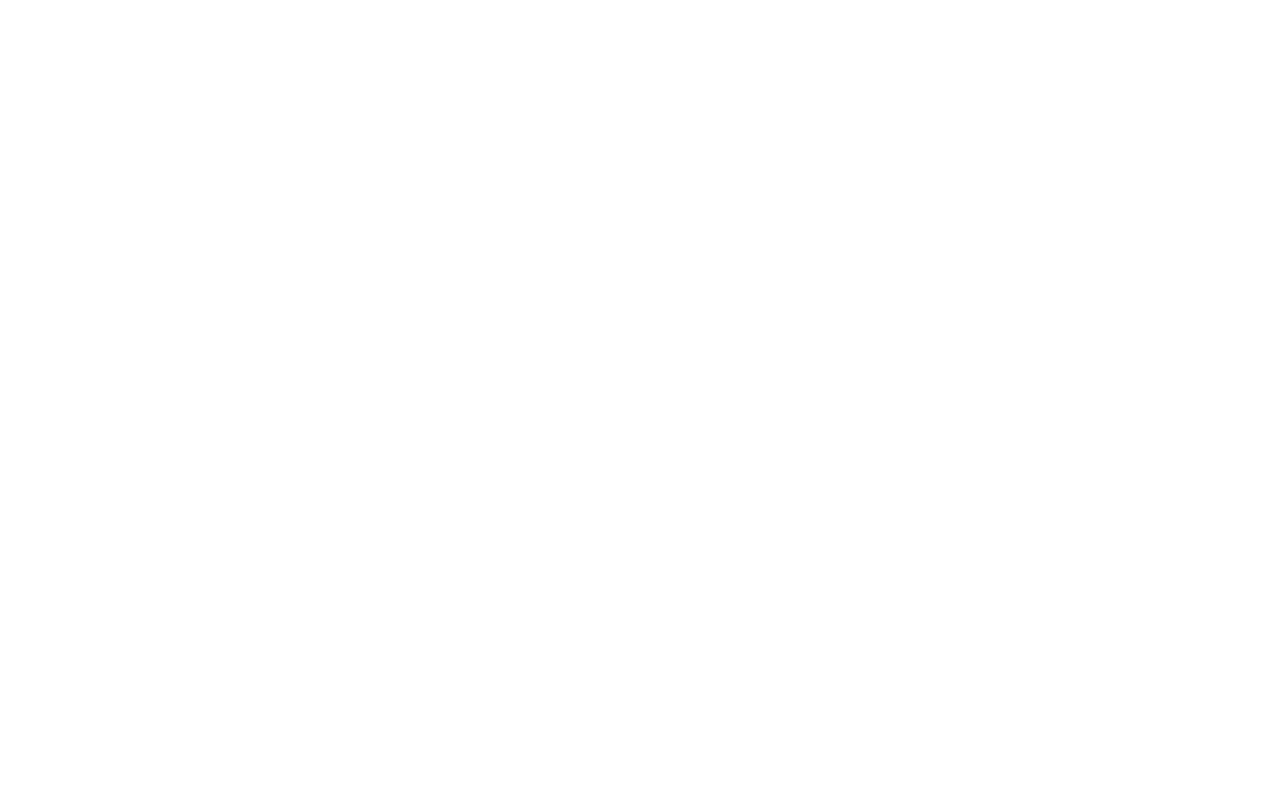
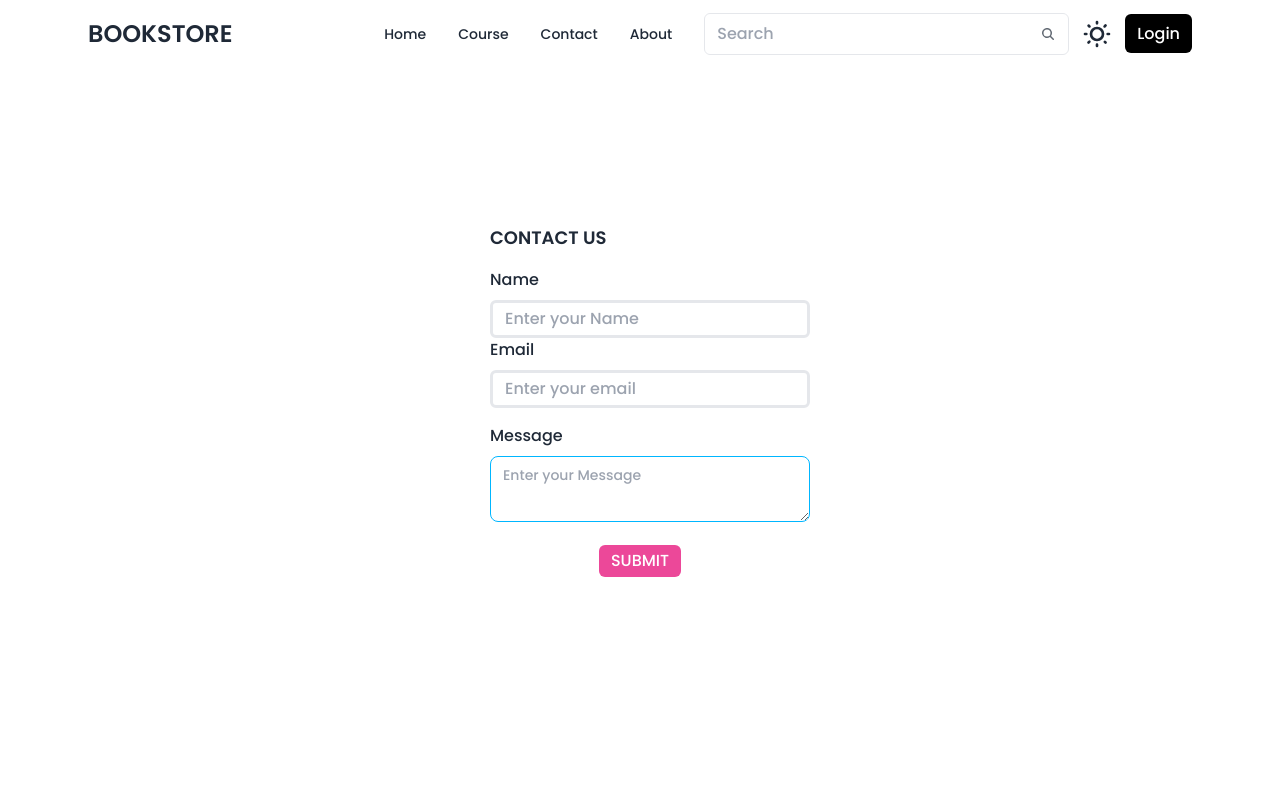
Before and after one commit to avanish7390/Book_store, a React (Vite) app in the folder Frontend/: page /contact in a window 1280 px wide. Before the commit this address had no page. Shown: the top 800 px of the page. Built offline with nearby package versions, Linux system fonts and the light colour scheme.

Commit message:
contact page

```diff
--- a/Frontend/src/App.jsx
+++ b/Frontend/src/App.jsx
@@ -3,6 +3,9 @@ import Home from './home/Home'
 import { Route, Routes } from  "react-router-dom"
 import Courses from './courses/Courses'
 import Signup from './components/Signup'
+import Contacts from './contacts/Contacts'
+// import Contact from './components/Contact'
+
 
 
 
@@ -14,6 +17,8 @@ const App = () => {
      <Routes>
         <Route path='/' element={<Home/>}/>
         <Route path='/course' element={<Courses/>}/>
+        <Route path='/contact' element={<Contacts/>}/>
+
         <Route path='/signup' element={<Signup/>}/>
      </Routes>
      </div>
--- /dev/null
+++ b/Frontend/src/components/Contact.jsx
@@ -0,0 +1,72 @@
+import React from 'react'
+import { useForm } from "react-hook-form"
+import { Link } from 'react-router-dom';
+
+function Contact() {
+    const {
+        register,
+        handleSubmit,
+        formState: { errors },
+      } = useForm()
+      const onSubmit = (data) => console.log(data);
+      return (
+        <>
+            <div className=' flex h-screen items-center justify-center  '>
+                <div  className=" w-[300px]">
+                    <div className="">
+                    <form onSubmit={handleSubmit(onSubmit)} method="dialog">
+
+                        <h3 className="font-bold text-lg items-center ">CONTACT US</h3>
+                        {/* email */}
+                        <div className='mt-4 space-y-2'>
+                            <div className='mt-4 space-y-2'>
+                                <span>Name</span>
+                                <br />
+                                <input type='text' placeholder='Enter your Name' className='w-80 px-3 py-1 border-[3px] rounded-md outline-none'
+                                {...register("name", { required: true })}/>
+                                <br />
+                              {errors.name && (
+                               <span className="text-sm text-red-500">
+                                 Name is required
+                                </span>
+                                   )}
+                            </div>
+                            <span>Email</span>
+                            <br />
+                            <input type='email' placeholder='Enter your email' className='w-80 px-3 py-1 border-[3px]  rounded-md outline-none'
+                            {...register("email", { required: true })} />
+                             <br />
+                              {errors.email && (
+                               <span className="text-sm text-red-500">
+                                 Email is required
+                                </span>
+                                   )}
+                        </div>
+                        {/* Message*/}
+
+                        <div className='mt-4 space-y-2'>
+                            <span>Message</span>
+                            <br />
+                            <textarea className="textarea textarea-info w-80 px-3 py-1 border-[3px]rounded-md outline-none" placeholder="Enter your Message"
+                            {...register("message", { required: true })} />
+
+                            <br />
+                              {errors.message && (
+                               <span className="text-sm text-red-500">
+                                 Message is required
+                                </span>
+                                   )}
+                        </div>
+                        {/* buttom */}
+                        <div className='flex justify-around mt-4'>
+                            <button className="bg-pink-500 text-white rounded-md px-3 py-1 hover:bg-pink-700 duration-200">SUBMIT</button>
+                        </div>
+                        </form>
+                    </div>
+                </div>
+            </div>
+        </>
+  )
+}
+
+export default Contact
--- a/Frontend/src/components/Navbar.jsx
+++ b/Frontend/src/components/Navbar.jsx
@@ -42,7 +42,7 @@ const Navbar = () => {
         <a href="/Course">Course</a>
       </li>
       <li>
-        <a>Contact</a>
+        <a href="/Contact">Contact</a>
       </li>
       <li>
         <a>About</a>
--- /dev/null
+++ b/Frontend/src/contacts/Contacts.jsx
@@ -0,0 +1,20 @@
+import React from 'react'
+import Navbar from '../components/Navbar'
+import Footer from '../components/Footer'
+import Contact from '../components/Contact'
+
+
+function Courses() {
+    return (
+        <>
+            <Navbar />
+            <div className='min-h-screen'>
+                <Contact/>
+            </div>
+            <Footer />
+
+        </>
+    )
+}
+
+export default Courses
```
